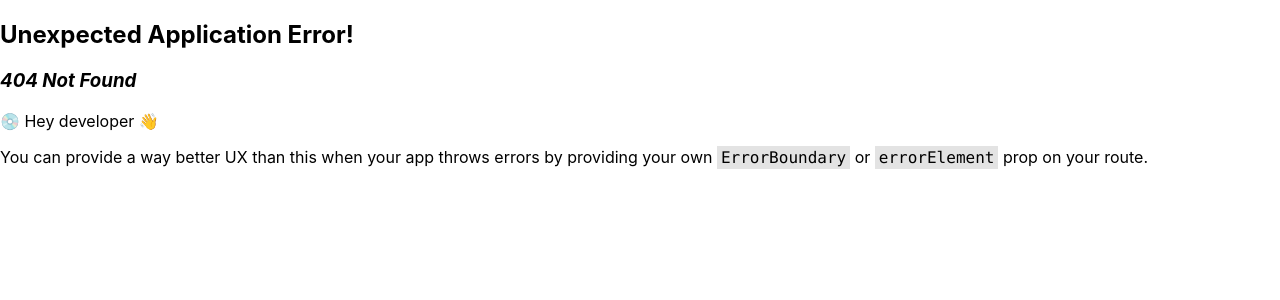
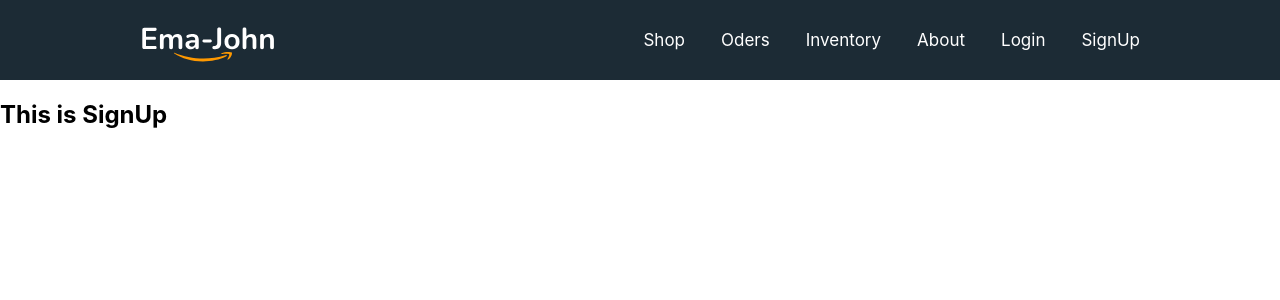
Before and after one commit to shohan89/react-spa, a React (Create React App) app: page /signup in a window 1280 px wide. Before the commit this address had no page. Shown: the top 300 px of the page. Built offline with nearby package versions, Linux system fonts and the light colour scheme.

Commit message:
Login & SignUp page added

```diff
--- a/src/components/Header/Header.js
+++ b/src/components/Header/Header.js
@@ -13,6 +13,7 @@ const Header = () => {
         <Link to="/inventory">Inventory</Link>
         <Link to="/about">About</Link>
         <Link to="/login">Login</Link>
+        <Link to="/signup">SignUp</Link>
       </div>
     </nav>
   );
--- /dev/null
+++ b/src/components/Login/Login.js
@@ -0,0 +1,12 @@
+import React from 'react';
+import './Login.css';
+
+const Login = () => {
+    return (
+        <div>
+            <h2>This is login.</h2>
+        </div>
+    );
+};
+
+export default Login;
--- /dev/null
+++ b/src/components/SignUp/SignUp.js
@@ -0,0 +1,12 @@
+import React from 'react';
+import './SignUp.css'
+
+const SignUp = () => {
+    return (
+        <div>
+            <h2>This is SignUp</h2>
+        </div>
+    );
+};
+
+export default SignUp;
```
Also changed, not shown: src/App.js (+10 -0 lines), src/components/Login/Login.css (added), src/components/SignUp/SignUp.css (added).
